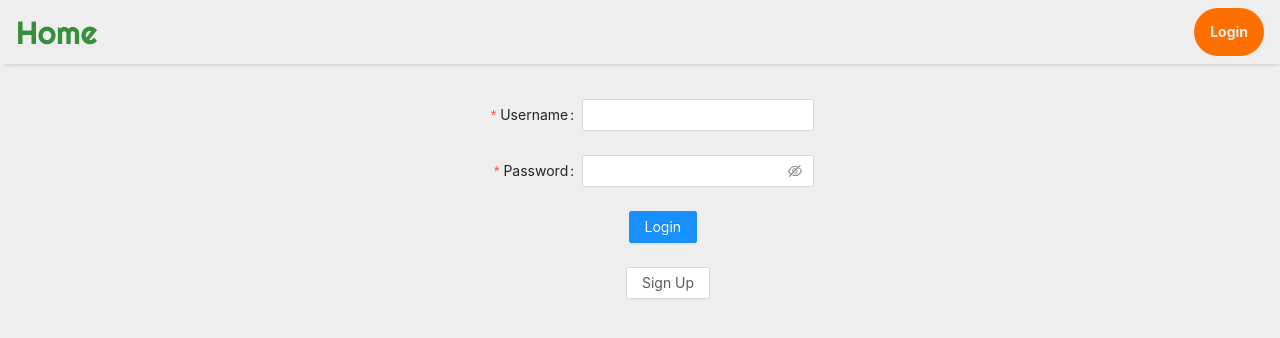
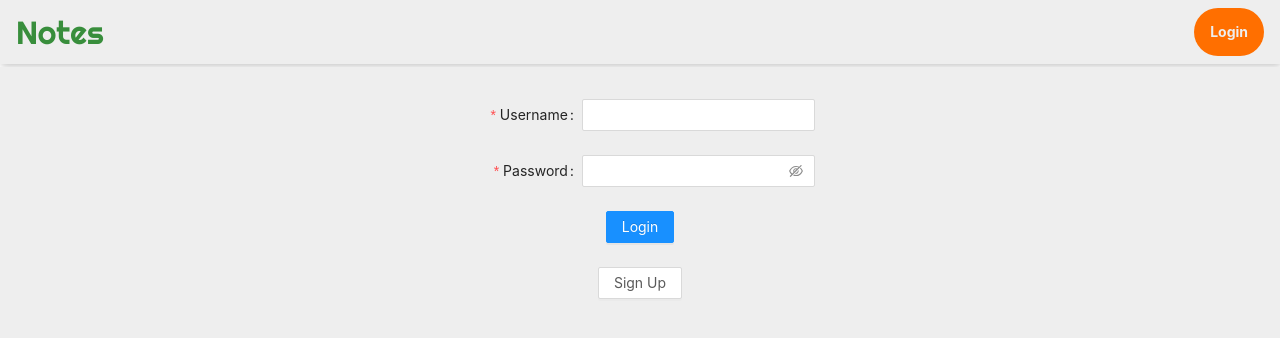
Before and after one commit to cuonggm/notes, a React (Create React App) app: page /login in a window 1280 px wide. Shown: the top 338 px of the page. Built offline with nearby package versions, Linux system fonts and the light colour scheme.

Commit message:
Change logo from home to notes

```diff
--- a/src/App.module.css
+++ b/src/App.module.css
@@ -6,3 +6,10 @@
   padding-top: 1rem;
   padding-bottom: 1rem;
 }
+
+@media (max-width: 768px) {
+  .mainLayout {
+    padding-left: 0.2rem;
+    padding-right: 0.2rem;
+  }
+}
--- a/src/pages/AppHeader/AppHeader.js
+++ b/src/pages/AppHeader/AppHeader.js
@@ -19,7 +19,7 @@ const AppHeader = (props) => {
     <Header className={styles.header}>
       <div className={styles.leftContainer}>
         <Link to="/" className={styles.logo}>
-          Home
+          Notes
         </Link>
       </div>
       <div className={styles.rightContainer}>
--- a/src/pages/Login/Login.js
+++ b/src/pages/Login/Login.js
@@ -2,7 +2,7 @@ import { Button, Col, Form, Input, Row } from "antd";
 import { Fragment, useState } from "react";
 import { useDispatch } from "react-redux";
 import { loginThunk } from "../../store/authSlice";
-import "./Login.module.css";
+import styles from "./Login.module.css";
 
 const Login = (props) => {
   const dispatch = useDispatch();
@@ -35,7 +35,7 @@ const Login = (props) => {
             labelCol={{ span: 8 }}
             wrapperCol={{ span: 16 }}
             autoComplete="off"
-            // style={{ width: "150px" }}
+            className={styles.form}
           >
             <Form.Item
               label="Username"
@@ -43,6 +43,7 @@ const Login = (props) => {
               rules={[
                 { required: true, message: "Username can not be empty." },
               ]}
+              className={styles.formItem}
             >
               <Input onChange={onUsernameChange} />
             </Form.Item>
@@ -53,20 +54,18 @@ const Login = (props) => {
               rules={[
                 { required: true, message: "Password can not be empty." },
               ]}
+              className={styles.formItem}
             >
               <Input.Password onChange={onPasswordChange} />
             </Form.Item>
 
             <Form.Item
-              wrapperCol={{
-                offset: 8,
-                span: 16,
-              }}
               style={{
                 display: "flex",
                 flexDirection: "row",
                 justifyContent: "center",
               }}
+              className={styles.formItem}
             >
               <Button type="primary" htmlType="submit" onClick={onSignIn}>
                 Login
@@ -79,10 +78,7 @@ const Login = (props) => {
                 flexDirection: "row",
                 justifyContent: "center",
               }}
-              wrapperCol={{
-                offset: 8,
-                span: 16,
-              }}
+              className={styles.formItem}
             >
               <Button type="secondary" htmlType="submit" onClick={onSignUp}>
                 Sign Up
--- a/src/pages/Login/Login.module.css
+++ b/src/pages/Login/Login.module.css
@@ -0,0 +1,7 @@
+.form {
+  width: 350px;
+}
+
+.formItem {
+  width: 100%;
+}
```
